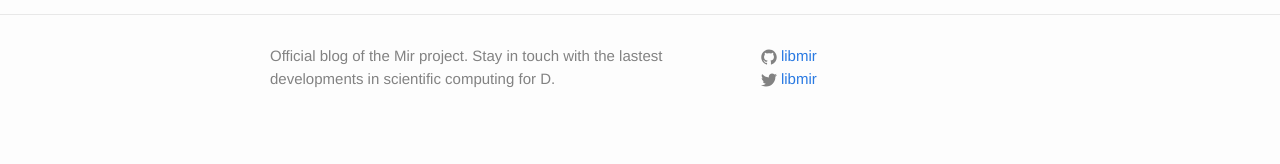
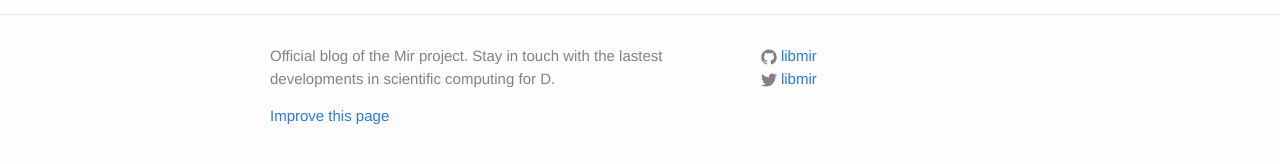
Before and after one commit to libmir/blog, a Jekyll site: the page built from index.html, in a window 1280 px wide. Shown: the part 192-356 px from the top of the page. Built offline with Jekyll 4.4.1, drawn with Linux system fonts in a browser that asks for light colours; nearby versions of some CDN libraries.

Commit message:
Add 'improve this page' Link

```diff
--- a/_config.yml
+++ b/_config.yml
@@ -7,6 +7,7 @@ baseurl: "" # the subpath of your site, e.g. /blog
 url: "http://blog.mir.dlang.io" # the base hostname & protocol for your site
 twitter_username: libmir
 github_username:  libmir
+github_repo: libmir/blog
 
 # Build settings
 markdown: kramdown
--- a/_includes/footer.html
+++ b/_includes/footer.html
@@ -8,6 +8,11 @@
 
       <div class="footer-col footer-col-3">
         <p>{{ site.description }}</p>
+
+        <a href="https://github.com/{{ site.github_repo }}/edit/master/{{page.path}}" class="improve-this-page">
+            Improve this page
+        </a>
+
       </div>
 
       <div class="footer-col footer-col-2">
--- a/_sass/_layout.scss
+++ b/_sass/_layout.scss
@@ -241,3 +241,8 @@
         }
     }
 }
+
+.improve-this-page {
+    text-align: left;
+    display: block;
+}
```
